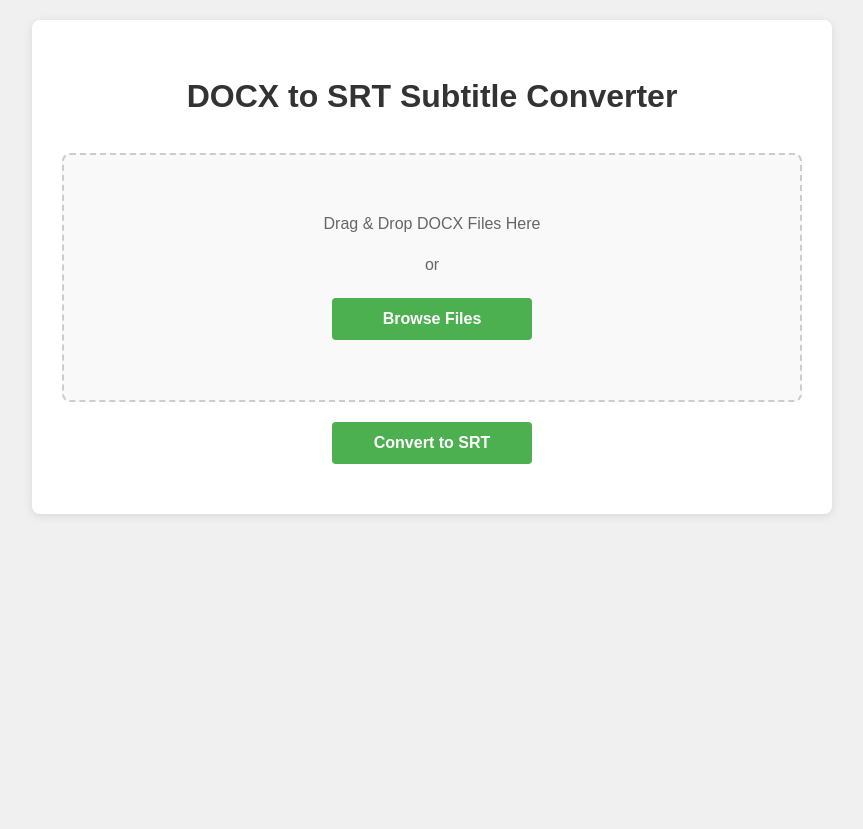
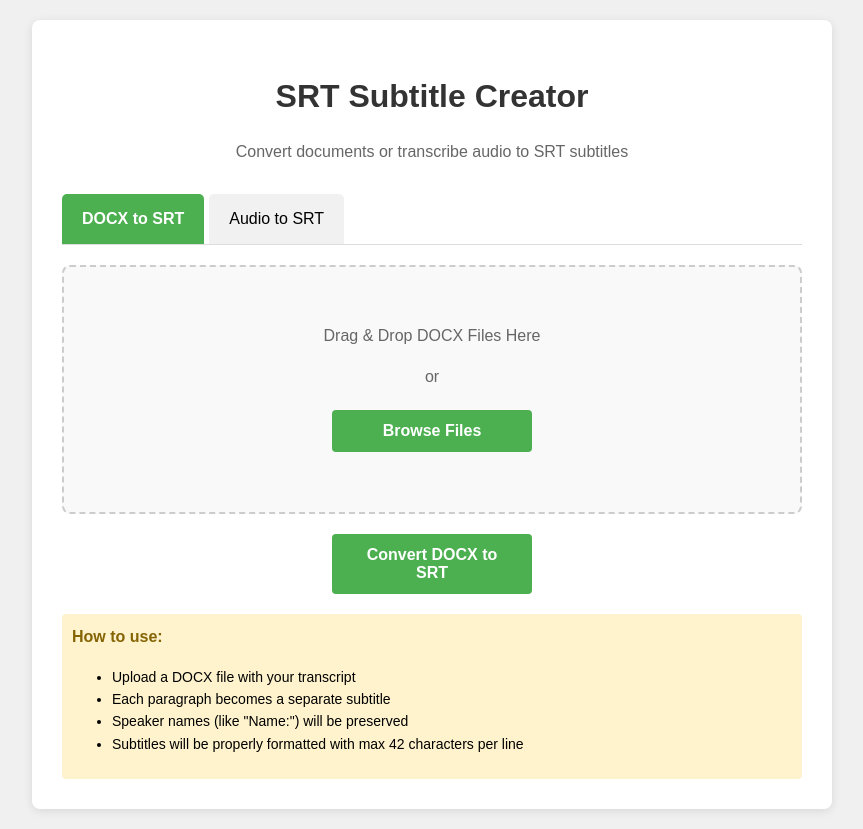
Before and after one commit to ShiexaMagic/docx-to-srt-converter, a Flask app: page / in a window 1280 px wide. Shown: the whole page, without its empty margins (208-1071 px from the left). Before the commit the page ends 516 px from the top, so only its background shows below. Run offline with Flask 2, Linux system fonts and the light colour scheme.

Commit message:
Add Google Speech-to-Text functionality for Georgian language audio transcription

```diff
--- a/web/app.py
+++ b/web/app.py
@@ -3,6 +3,8 @@ import os
 import sys
 import tempfile
 import json
+from google.cloud import speech
+import io
 
 # Add the src directory to the path so we can import our modules
 root_dir = os.path.dirname(os.path.dirname(os.path.abspath(__file__)))
@@ -22,18 +24,145 @@ text_processor = TextProcessor()
 timestamp_generator = TimestampGenerator()
 converter = Converter(text_processor, timestamp_generator)
 
+# Audio processing class
+class AudioProcessor:
+    def __init__(self):
+        """Initialize the AudioProcessor with Google Cloud credentials."""
+        try:
+            self.client = speech.SpeechClient()
+        except Exception as e:
+            print(f"Error initializing Google Speech client: {e}")
+            self.client = None
+
+    def transcribe_file(self, audio_path):
+        """Transcribes audio file using Google Speech-to-Text API with Georgian language."""
+        if not self.client:
+            raise ValueError("Google Speech client not initialized. Check credentials.")
+
+        # Read the audio file
+        with io.open(audio_path, "rb") as audio_file:
+            content = audio_file.read()
+
+        # Configure the request
+        audio = speech.RecognitionAudio(content=content)
+
+        # Configure recognition with Georgian language
+        config = speech.RecognitionConfig(
+            encoding=speech.RecognitionConfig.AudioEncoding.LINEAR16,
+            sample_rate_hertz=16000,  # Adjust based on your audio
+            language_code="ka-GE",    # Georgian language code
+            enable_automatic_punctuation=True,
+            enable_word_time_offsets=True,  # Enable word-level timestamps
+            model="default"
+        )
+
+        # Make the API call
+        operation = self.client.long_running_recognize(config=config, audio=audio)
+        print("Waiting for operation to complete...")
+        response = operation.result(timeout=90)
+
+        return response.results
+
+    def convert_to_srt(self, results, text_processor, output_path):
+        """Converts Google Speech-to-Text results to SRT format."""
+        # Extract sentences with start/end times
+        segments = []
+
+        for result in results:
+            if not result.alternatives:
+                continue
+
+            transcript = result.alternatives[0].transcript.strip()
+            if not transcript:
+                continue
+
+            # Get the first and last word's timestamps
+            words = result.alternatives[0].words
+            if not words:
+                continue
+
+            start_time = words[0].start_time
+            end_time = words[-1].end_time
+
+            # Add segment with start/end times
+            segments.append({
+                "text": transcript,
+                "start_time": start_time.total_seconds(),
+                "end_time": end_time.total_seconds()
+            })
+
+        # Process segments with TextProcessor to enforce character limits
+        processed_segments = []
+        for segment in segments:
+            text_segments = text_processor._enforce_character_limit([segment["text"]], max_chars=42)
+            for text_seg in text_segments:
+                processed_segments.append({
+                    "text": text_seg,
+                    "start_time": segment["start_time"],
+                    "end_time": segment["end_time"]
+                })
+
+        # Generate SRT file
+        with open(output_path, "w", encoding="utf-8") as srt_file:
+            for i, segment in enumerate(processed_segments):
+                start = self._format_timestamp(segment["start_time"])
+                end = self._format_timestamp(segment["end_time"])
+
+                srt_file.write(f"{i+1}\n")
+                srt_file.write(f"{start} --> {end}\n")
+                srt_file.write(f"{segment['text']}\n\n")
+
+        return output_path
+
+    def _format_timestamp(self, seconds):
+        """Convert seconds to SRT timestamp format."""
+        hours = int(seconds // 3600)
+        minutes = int((seconds % 3600) // 60)
+        secs = int(seconds % 60)
+        msecs = int((seconds - int(seconds)) * 1000)
+        return f"{hours:02d}:{minutes:02d}:{secs:02d},{msecs:03d}"
+
 # Add this code to handle credentials securely
-if os.environ.get('GOOGLE_CREDENTIALS'):
-    # Create credentials file from environment variable on Vercel
-    creds_json = os.environ.get('GOOGLE_CREDENTIALS')
-    credentials_path = 'google_credentials_temp.json'
-    with open(credentials_path, 'w') as f:
-        f.write(creds_json)
+def get_google_credentials():
+    """Get Google credentials from environment variables or file"""
+    # Check if running on Vercel with environment variables
+    if os.environ.get('GOOGLE_PRIVATE_KEY') and os.environ.get('GOOGLE_CLIENT_EMAIL'):
+        # Create credentials from environment variables
+        credentials_dict = {
+            "type": "service_account",
+            "project_id": os.environ.get('GOOGLE_PROJECT_ID'),
+            "private_key": os.environ.get('GOOGLE_PRIVATE_KEY').replace('\\n', '\n'),
+            "client_email": os.environ.get('GOOGLE_CLIENT_EMAIL'),
+            "client_id": os.environ.get('GOOGLE_CLIENT_ID', ''),
+            "auth_uri": "https://accounts.google.com/o/oauth2/auth",
+            "token_uri": "https://oauth2.googleapis.com/token",
+            "auth_provider_x509_cert_url": "https://www.googleapis.com/oauth2/v1/certs",
+            "client_x509_cert_url": f"https://www.googleapis.com/robot/v1/metadata/x509/{os.environ.get('GOOGLE_CLIENT_EMAIL').replace('@', '%40')}",
+            "universe_domain": "googleapis.com"
+        }
+
+        # Create temp credentials file for library to use
+        with open('google_credentials_temp.json', 'w') as f:
+            json.dump(credentials_dict, f)
+
+        return 'google_credentials_temp.json'
+
+    # Check for credentials file
+    elif os.path.exists('google_credentials.json'):
+        return 'google_credentials.json'
+
+    return None
+
+# Set up Google credentials if available
+credentials_path = get_google_credentials()
+if credentials_path:
     os.environ['GOOGLE_APPLICATION_CREDENTIALS'] = credentials_path
-else:
-    # Look for credentials file locally
-    if os.path.exists('google_credentials.json'):
-        os.environ['GOOGLE_APPLICATION_CREDENTIALS'] = 'google_credentials.json'
+
+# Initialize our components
+text_processor = TextProcessor()
+timestamp_generator = TimestampGenerator()
+converter = Converter(text_processor, timestamp_generator)
+audio_processor = AudioProcessor()
 
 @app.route('/')
 def index():
@@ -58,21 +187,21 @@ def convert():
         return redirect(url_for('index'))
 
     try:
-        # Create temp directory for file processing
+        # Create temp directory
         temp_dir = tempfile.mkdtemp()
 
         # Save uploaded file
         docx_path = os.path.join(temp_dir, file.filename)
         file.save(docx_path)
 
-        # Generate output path
+        # Create output path
         srt_filename = os.path.splitext(file.filename)[0] + '.srt'
         srt_path = os.path.join(temp_dir, srt_filename)
 
         # Convert file
         converter.convert_docx_to_srt(docx_path, srt_path)
 
-        # Send the converted file
+        # Return the converted file
         return send_file(
             srt_path,
             as_attachment=True,
@@ -84,29 +213,30 @@ def convert():
         flash(f'Error during conversion: {str(e)}')
         return redirect(url_for('index'))
 
-@app.route('/audio')
-def audio_page():
-    return render_template('audio.html')
-
 @app.route('/transcribe', methods=['POST'])
-def transcribe_audio():
+def transcribe():
     # Check if file was uploaded
     if 'audio_file' not in request.files:
         flash('No file uploaded')
-        return redirect(url_for('audio_page'))
+        return redirect(url_for('index'))
 
     file = request.files['audio_file']
 
     # Check if file is valid
     if file.filename == '':
         flash('No file selected')
-        return redirect(url_for('audio_page'))
+        return redirect(url_for('index'))
 
     # Check file extension
     allowed_extensions = ['.mp3', '.wav', '.flac', '.ogg']
     if not any(file.filename.lower().endswith(ext) for ext in allowed_extensions):
         flash(f'Only {", ".join(allowed_extensions)} files are supported')
-        return redirect(url_for('audio_page'))
+        return redirect(url_for('index'))
+
+    # Check if Google credentials are set up
+    if not os.environ.get('GOOGLE_APPLICATION_CREDENTIALS'):
+        flash('Google Cloud Speech-to-Text credentials not configured. Please check server setup.')
+        return redirect(url_for('index'))
 
     try:
         # Create temp directory
@@ -119,9 +249,6 @@ def transcribe_audio():
         # Create output path
         srt_filename = os.path.splitext(file.filename)[0] + '.srt'
         srt_path = os.path.join(temp_dir, srt_filename)
-
-        # Initialize processors
-        audio_processor = AudioProcessor()
 
         # Process the audio file
         results = audio_processor.transcribe_file(audio_path)
@@ -139,8 +266,7 @@ def transcribe_audio():
 
     except Exception as e:
         flash(f'Error during transcription: {str(e)}')
-        return redirect(url_for('audio_page'))
+        return redirect(url_for('index'))
 
-# For local development
 if __name__ == '__main__':
     app.run(debug=True)
--- a/web/templates/index.html
+++ b/web/templates/index.html
@@ -3,7 +3,7 @@
 <head>
     <meta charset="UTF-8">
     <meta name="viewport" content="width=device-width, initial-scale=1.0">
-    <title>DOCX to SRT Converter</title>
+    <title>Document & Audio Conversion</title>
     <style>
         body {
             font-family: Arial, sans-serif;
@@ -22,6 +22,11 @@
         h1 {
             color: #333333;
             text-align: center;
+            margin-bottom: 10px;
+        }
+        .subtitle {
+            text-align: center;
+            color: #666;
             margin-bottom: 30px;
         }
         .drop-zone {
@@ -74,11 +79,53 @@
             margin-bottom: 10px;
             border-radius: 4px;
         }
+        .tabs {
+            display: flex;
+            margin-bottom: 20px;
+            border-bottom: 1px solid #ddd;
+        }
+        .tab {
+            padding: 12px 20px;
+            cursor: pointer;
+            background-color: #f1f1f1;
+            border-radius: 5px 5px 0 0;
+            margin-right: 5px;
+            transition: background-color 0.3s;
+        }
+        .tab.active {
+            background-color: #4CAF50;
+            color: white;
+            font-weight: bold;
+        }
+        .tab-content {
+            display: none;
+        }
+        .tab-content.active {
+            display: block;
+            animation: fadeIn 0.5s;
+        }
+        .note {
+            background-color: #fff3cd;
+            padding: 10px;
+            border-radius: 4px;
+            margin-top: 20px;
+            font-size: 14px;
+        }
+        .note h3 {
+            margin-top: 0;
+            font-size: 16px;
+            color: #856404;
+        }
+        @keyframes fadeIn {
+            from { opacity: 0; }
+            to { opacity: 1; }
+        }
     </style>
 </head>
 <body>
     <div class="container">
-        <h1>DOCX to SRT Subtitle Converter</h1>
+        <h1>SRT Subtitle Creator</h1>
+        <p class="subtitle">Convert documents or transcribe audio to SRT subtitles</p>
 
         {% if get_flashed_messages() %}
         <ul class="flash-messages">
@@ -88,24 +135,96 @@
         </ul>
         {% endif %}
 
+        <div class="tabs">
+            <div class="tab active" onclick="showTab('docx-tab')">DOCX to SRT</div>
+            <div class="tab" onclick="showTab('audio-tab')">Audio to SRT</div>
+        </div>
+
+        <!-- DOCX to SRT Tab -->
+        <div id="docx-tab" class="tab-content active">
             <form action="/convert" method="post" enctype="multipart/form-data">
-            <div class="drop-zone" id="drop-zone">
+                <div class="drop-zone" id="docx-drop-zone">
                     <p>Drag & Drop DOCX Files Here</p>
                     <p>or</p>
-                <button type="button" class="button" onclick="document.getElementById('file-input').click()">Browse Files</button>
-                <input type="file" name="docx_file" id="file-input" class="file-input" accept=".docx" onchange="updateFileName(this)">
-                <p id="file-name"></p>
+                    <button type="button" class="button" onclick="document.getElementById('docx-file-input').click()">Browse Files</button>
+                    <input type="file" name="docx_file" id="docx-file-input" class="file-input" accept=".docx" onchange="updateFileName(this, 'docx-file-name')">
+                    <p id="docx-file-name"></p>
                 </div>
-            <button type="submit" class="button">Convert to SRT</button>
+                <button type="submit" class="button">Convert DOCX to SRT</button>
             </form>
+
+            <div class="note">
+                <h3>How to use:</h3>
+                <ul>
+                    <li>Upload a DOCX file with your transcript</li>
+                    <li>Each paragraph becomes a separate subtitle</li>
+                    <li>Speaker names (like "Name:") will be preserved</li>
+                    <li>Subtitles will be properly formatted with max 42 characters per line</li>
+                </ul>
+            </div>
+        </div>
+
+        <!-- Audio to SRT Tab -->
+        <div id="audio-tab" class="tab-content">
+            <form action="/transcribe" method="post" enctype="multipart/form-data">
+                <div class="drop-zone" id="audio-drop-zone">
+                    <p>Drag & Drop Audio Files Here</p>
+                    <p>or</p>
+                    <button type="button" class="button" onclick="document.getElementById('audio-file-input').click()">Browse Files</button>
+                    <input type="file" name="audio_file" id="audio-file-input" class="file-input" accept=".mp3,.wav,.flac,.ogg" onchange="updateFileName(this, 'audio-file-name')">
+                    <p id="audio-file-name"></p>
+                </div>
+                <button type="submit" class="button">Transcribe and Convert to SRT</button>
+            </form>
+
+            <div class="note">
+                <h3>Google Speech-to-Text for Georgian language</h3>
+                <ul>
+                    <li>Supports MP3, WAV, FLAC, and OGG audio formats</li>
+                    <li>Best results with clear audio and minimal background noise</li>
+                    <li>WAV or FLAC formats provide better accuracy than MP3</li>
+                    <li>Processing may take several minutes for longer files</li>
+                    <li>Text will be formatted to SRT subtitle standard automatically</li>
+                </ul>
+            </div>
+        </div>
     </div>
 
     <script>
-        // Drag and drop functionality
-        const dropZone = document.getElementById('drop-zone');
-        const fileInput = document.getElementById('file-input');
-        const fileNameDisplay = document.getElementById('file-name');
+        // Tab functionality
+        function showTab(tabId) {
+            // Hide all tab contents
+            document.querySelectorAll('.tab-content').forEach(tab => {
+                tab.classList.remove('active');
+            });
 
+            // Remove active class from all tabs
+            document.querySelectorAll('.tab').forEach(tab => {
+                tab.classList.remove('active');
+            });
+
+            // Show selected tab content
+            document.getElementById(tabId).classList.add('active');
+
+            // Add active class to clicked tab
+            if (tabId === 'docx-tab') {
+                document.querySelectorAll('.tab')[0].classList.add('active');
+            } else {
+                document.querySelectorAll('.tab')[1].classList.add('active');
+            }
+        }
+
+        // Drag and drop functionality for DOCX
+        const docxDropZone = document.getElementById('docx-drop-zone');
+        const docxFileInput = document.getElementById('docx-file-input');
+        setupDragAndDrop(docxDropZone, docxFileInput, 'docx-file-name');
+
+        // Drag and drop functionality for Audio
+        const audioDropZone = document.getElementById('audio-drop-zone');
+        const audioFileInput = document.getElementById('audio-file-input');
+        setupDragAndDrop(audioDropZone, audioFileInput, 'audio-file-name');
+
+        function setupDragAndDrop(dropZone, fileInput, fileNameId) {
             dropZone.addEventListener('dragover', (e) => {
                 e.preventDefault();
                 dropZone.style.backgroundColor = '#e6f7ff';
@@ -125,11 +244,13 @@
                 const files = e.dataTransfer.files;
                 if (files.length) {
                     fileInput.files = files;
-                updateFileName(fileInput);
+                    updateFileName(fileInput, fileNameId);
                 }
             });
+        }
 
-        function updateFileName(input) {
+        function updateFileName(input, elementId) {
+            const fileNameDisplay = document.getElementById(elementId);
             if (input.files.length) {
                 const fileName = input.files[0].name;
                 fileNameDisplay.textContent = 'Selected file: ' + fileName;
```
Lines whose indentation alone changed are shown as unchanged.
